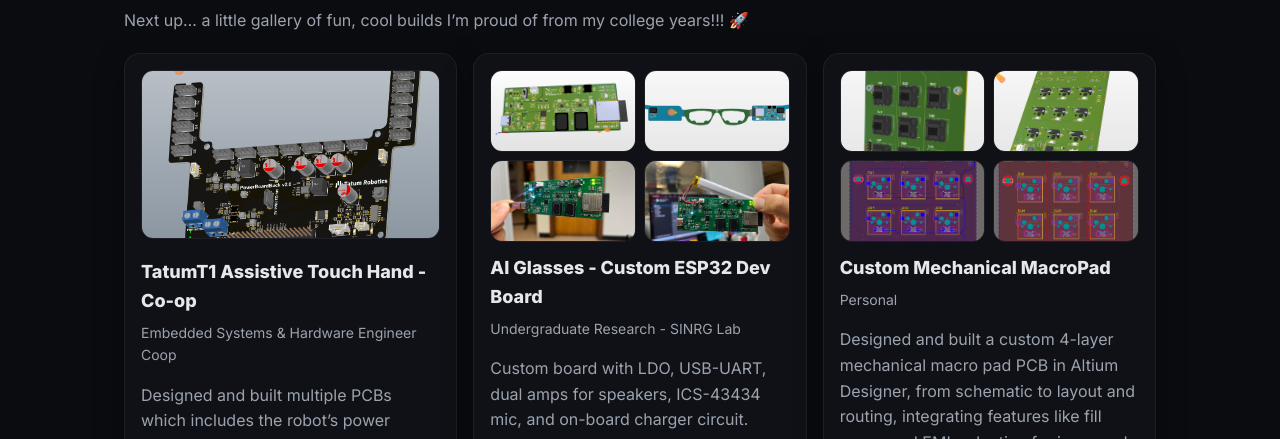
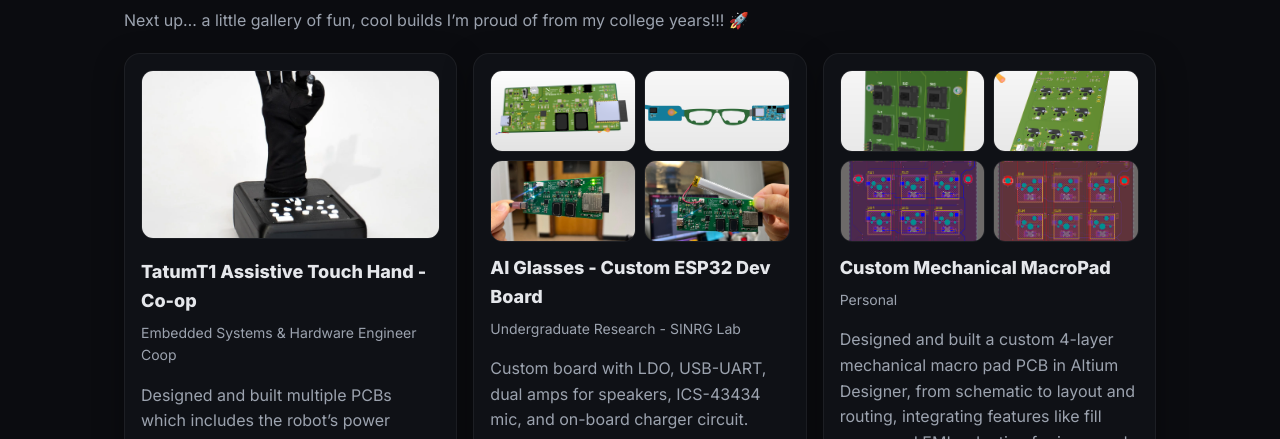
Before and after one commit to wuchenm/Web-Portfolio, a plain HTML site: page index.html in a window 1280 px wide. Shown: the part 749-1188 px from the top of the page. Drawn offline with Linux system fonts and the light colour scheme.

Commit message:
Updated TatumT1 Photo

```diff
--- a/index.html
+++ b/index.html
@@ -287,7 +287,7 @@
         <div class="grid projects">
 
             <article class="project card">
-                <img src="images/Powerboard-sample.png" alt="TatumT1 Assistive Touch Hand prototype with RGB lighting" class="project-img" loading="lazy">
+                <img src="images\TatumT1.webp" alt="TatumT1 Assistive Touch Hand prototype with RGB lighting" class="project-img" loading="lazy">
                 <h3>TatumT1 Assistive Touch Hand - Co-op</h3>
                 <div class="meta">Embedded Systems & Hardware Engineer Coop</div>
                 <p>
```
Also changed, not shown: images/TatumT1.webp (added).
